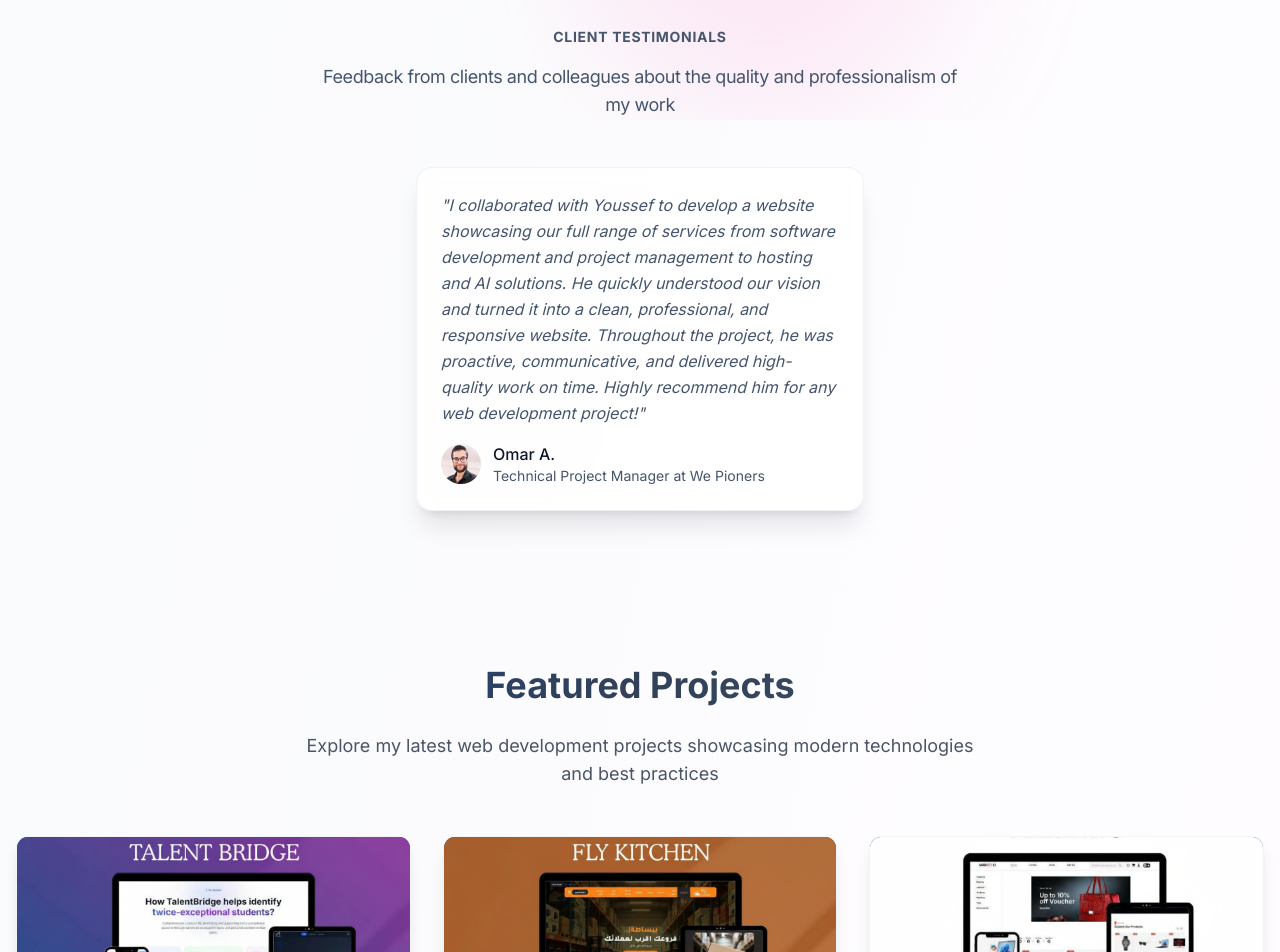
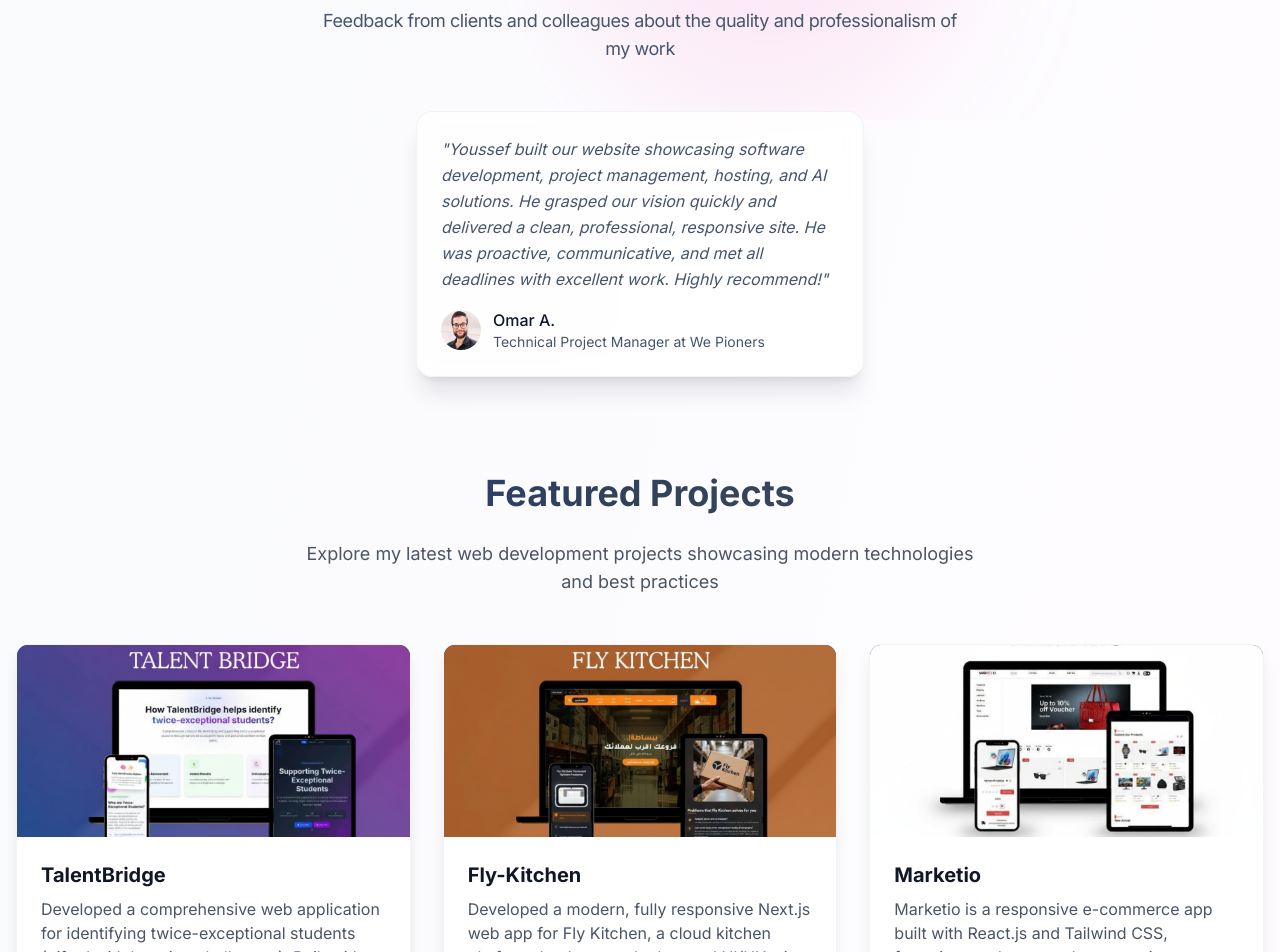
Before and after one commit to Yussif20/yusif-ayman, a Next.js app: page /en in a window 1280 px wide. Shown: the part 680-1632 px from the top of the page. Built offline with nearby package versions, Linux system fonts and the light colour scheme.

Commit message:
give a minimum height to the testimonials sections to overcome its lagging on low end devices

```diff
--- a/messages/ar.json
+++ b/messages/ar.json
@@ -96,7 +96,7 @@
         "avatar": "/testimonials/avatar1.jpeg"
       },
       {
-        "opinion": "تعاونت مع يوسف لتطوير موقع إلكتروني يعرض مجموعة خدماتنا الكاملة من: تطوير البرمجيات وإدارة المشاريع إلى الاستضافة وحلول الذكاء الاصطناعي. فهم رؤيتنا بسرعة وحولها إلى موقع نظيف ومهني ومتجاوب. طوال المشروع، كان استباقيًا وتواصليًا وقدم عملًا عالي الجودة في الوقت المحدد. أوصي به بشدة لأي مشروع تطوير ويب!",
+        "opinion": "يوسف صمم موقعنا اللي بيعرض خدماتنا في تطوير البرمجيات وإدارة المشاريع والاستضافة وحلول الذكاء الاصطناعي. فهم رؤيتنا بسرعة وسلّم موقع احترافي ومتجاوب. كان استباقي في التواصل والتزم بالمواعيد مع جودة عالية. أنصح بيه بشدة!",
         "name": "عمر أ.",
         "role": "مدير مشاريع تقنية في We Pioners",
         "avatar": "/testimonials/avatar2.jpg"
--- a/messages/en.json
+++ b/messages/en.json
@@ -96,7 +96,7 @@
         "avatar": "/testimonials/avatar1.jpeg"
       },
       {
-        "opinion": "I collaborated with Youssef to develop a website showcasing our full range of services from software development and project management to hosting and AI solutions. He quickly understood our vision and turned it into a clean, professional, and responsive website. Throughout the project, he was proactive, communicative, and delivered high-quality work on time. Highly recommend him for any web development project!",
+        "opinion": "Youssef built our website showcasing software development, project management, hosting, and AI solutions. He grasped our vision quickly and delivered a clean, professional, responsive site. He was proactive, communicative, and met all deadlines with excellent work. Highly recommend!",
         "name": "Omar A.",
         "role": "Technical Project Manager at We Pioners",
         "avatar": "/testimonials/avatar2.jpg"
--- a/sections/Projects.tsx
+++ b/sections/Projects.tsx
@@ -33,7 +33,7 @@
 
   return (
     <section
-      className="container mx-auto px-4 py-16 md:py-24"
+      className="container mx-auto px-4"
       aria-labelledby="projects-heading"
     >
       <div className="text-center mb-12">
--- a/sections/testimonials.tsx
+++ b/sections/testimonials.tsx
@@ -41,8 +41,11 @@
   }, []);
 
   return (
-    <section className="py-14 relative overflow-hidden" id="testimonials">
-      <div className="text-center flex flex-col gap-4 max-w-2xl mx-auto px-4 relative z-10">
+    <section
+      className="py-4relative min-h-[500px] sm:min-h-[500px]  overflow-hidden"
+      id="testimonials"
+    >
+      <div className="text-center flex flex-col items-center justify-center gap-4 max-w-2xl mx-auto px-4 relative z-10">
         <motion.p
           className="text-slate-600 dark:text-slate-300 font-bold uppercase tracking-wider text-sm"
           initial={{ opacity: 0, y: 20 }}
```
